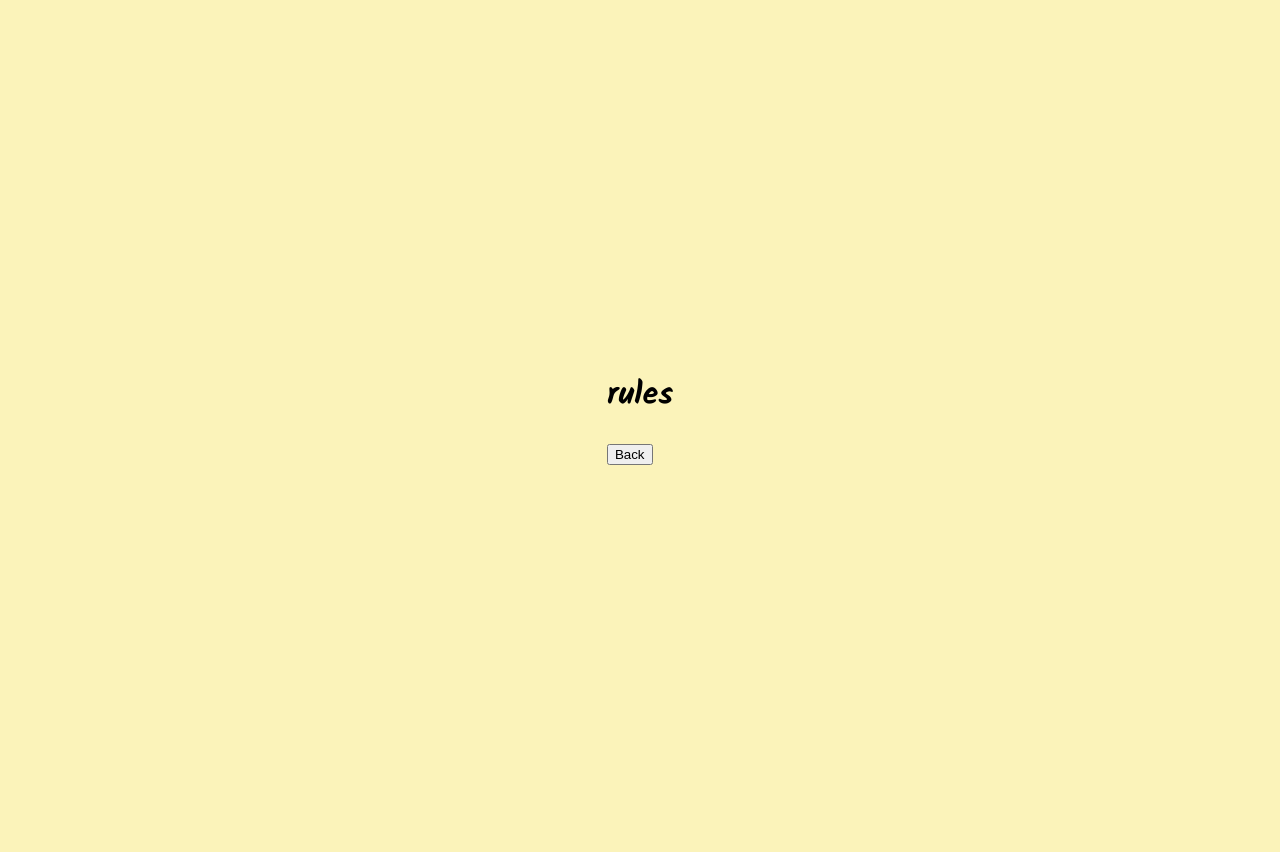
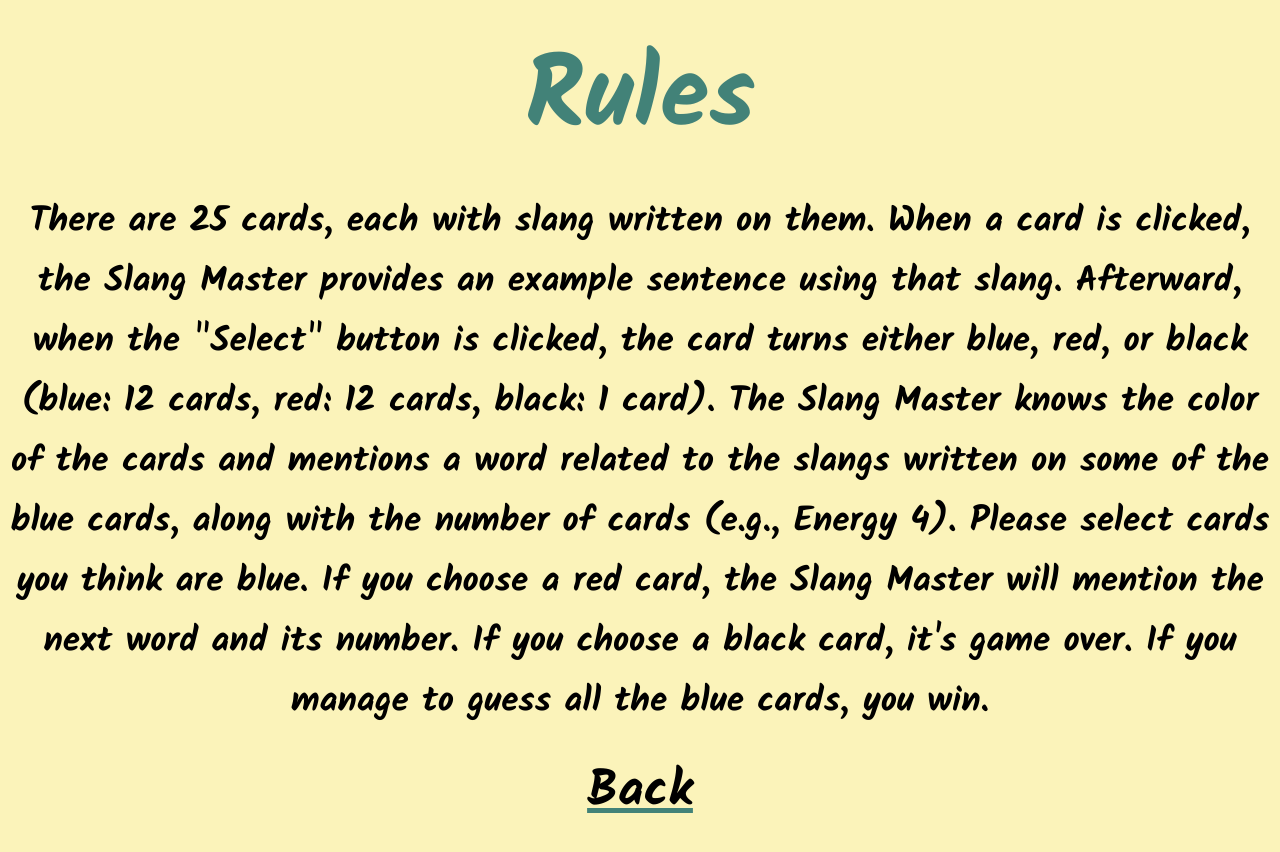
Before and after one commit to tanaka-0224/hackathon-vol1, a React (Create React App) app: page /rules in a window 1280 px wide. Shown: the top 852 px of the page. Before the commit the page ends 816 px from the top, so only its background shows below. Built offline with nearby package versions, Linux system fonts and the light colour scheme.

Commit message:
rules作った

```diff
--- a/src/App.jsx
+++ b/src/App.jsx
@@ -3,6 +3,7 @@ import { BrowserRouter as Router, Routes, Route} from 'react-router-dom';
 import Rules from './components/Rules';
 import Game from './components/Game';
 import Start from './components/Start';
+import Result from './components/Result';
 
 function App () {
   return (
@@ -11,6 +12,7 @@ function App () {
         <Route exact path="/" element={<Start />} />
         <Route path="/game"  element={<Game />}/>
         <Route path="/rules" element={<Rules />} />
+        <Route path="/result" element={<Result />} />
           </Routes>
     </Router>
   );
--- a/src/components/Rules.jsx
+++ b/src/components/Rules.jsx
@@ -4,9 +4,24 @@ import "../types/Visual.css";
 const Rules = () => {
     return (
       <div>
-        <h1>rules</h1>
-        <Link to="/">
-            <button>Back</button>
+        <h1 style={{textAlign: "center", lineHeight:"50px",fontSize:100 ,color: '#428278'}}>
+          Rules
+        </h1>
+        <h2 style={{textAlign: "center", lineHeight:"60px",fontSize:35}}>
+        There are 25 cards, each with slang written on them.
+        When a card is clicked, the Slang Master provides an example sentence using that slang.
+        Afterward, when the "Select" button is clicked, the card turns either blue, red, or black
+        (blue: 12 cards, red: 12 cards, black: 1 card).
+        The Slang Master knows the color of the cards and mentions a word
+        related to the slangs written on some of the blue cards, along with the number of cards (e.g., Energy 4).
+        Please select cards you think are blue.
+        If you choose a red card, the Slang Master will mention the next word and its number.
+        If you choose a black card, it's game over. If you manage to guess all the blue cards, you win.
+        </h2>
+        <Link to="/" style={{ textDecoration: 'underline #428278' }}>
+            <h3 style={{textAlign: "center",lineHeight:"20px",fontSize:50,color:"#000000"}}>
+              Back
+            </h3>
         </Link>
       </div>
     );
--- a/src/components/Start.jsx
+++ b/src/components/Start.jsx
@@ -15,7 +15,7 @@ const Start  = () => {
              </h1>
             </div>
           </Link>
-          <Link to="/rules" style={{ textDecoration: 'underline #53A296' }}>
+          <Link to="/rules" style={{ textDecoration: 'underline #428278' }}>
               <h2 style={{textAlign: "center",lineHeight:"110px",fontSize:70,color:"#000000"}}>
                 Rules
              </h2>
```
Also changed, not shown: src/components/Result.jsx (added).
